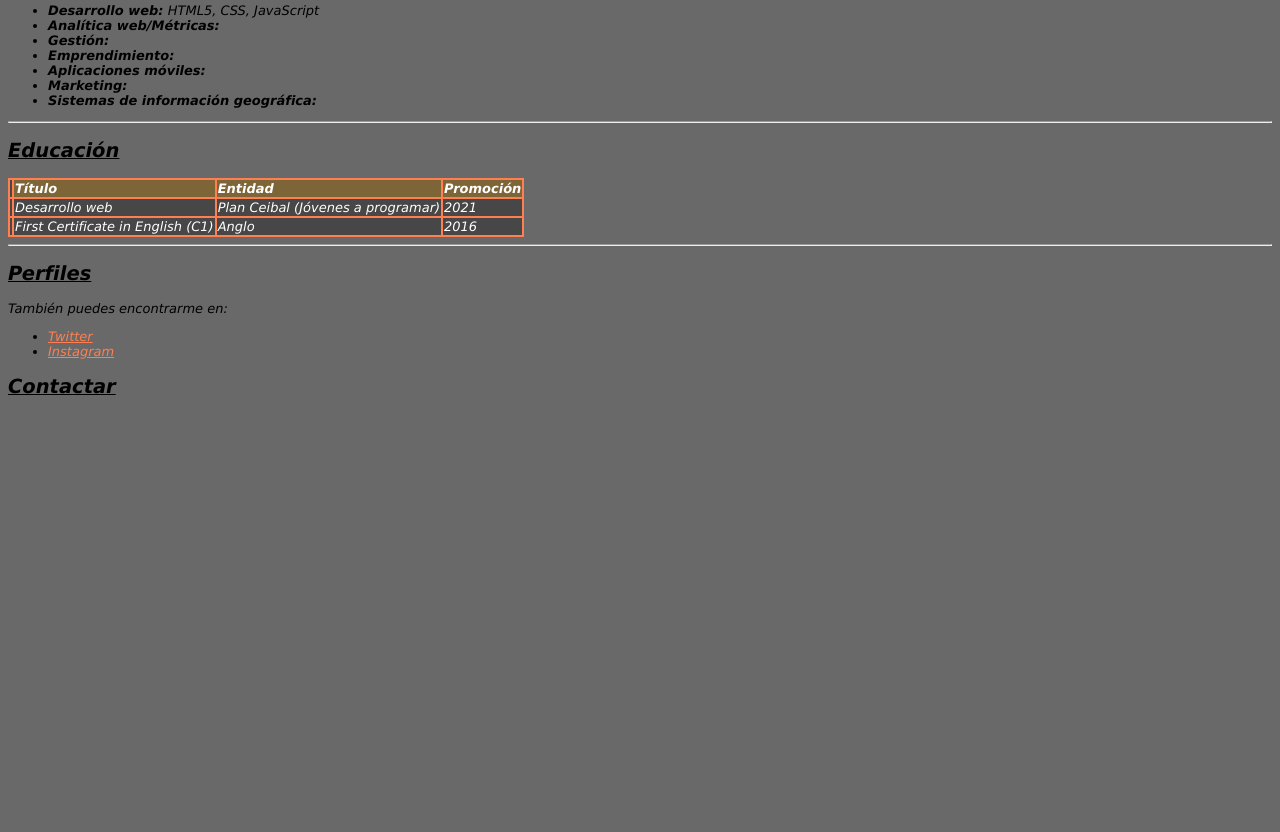
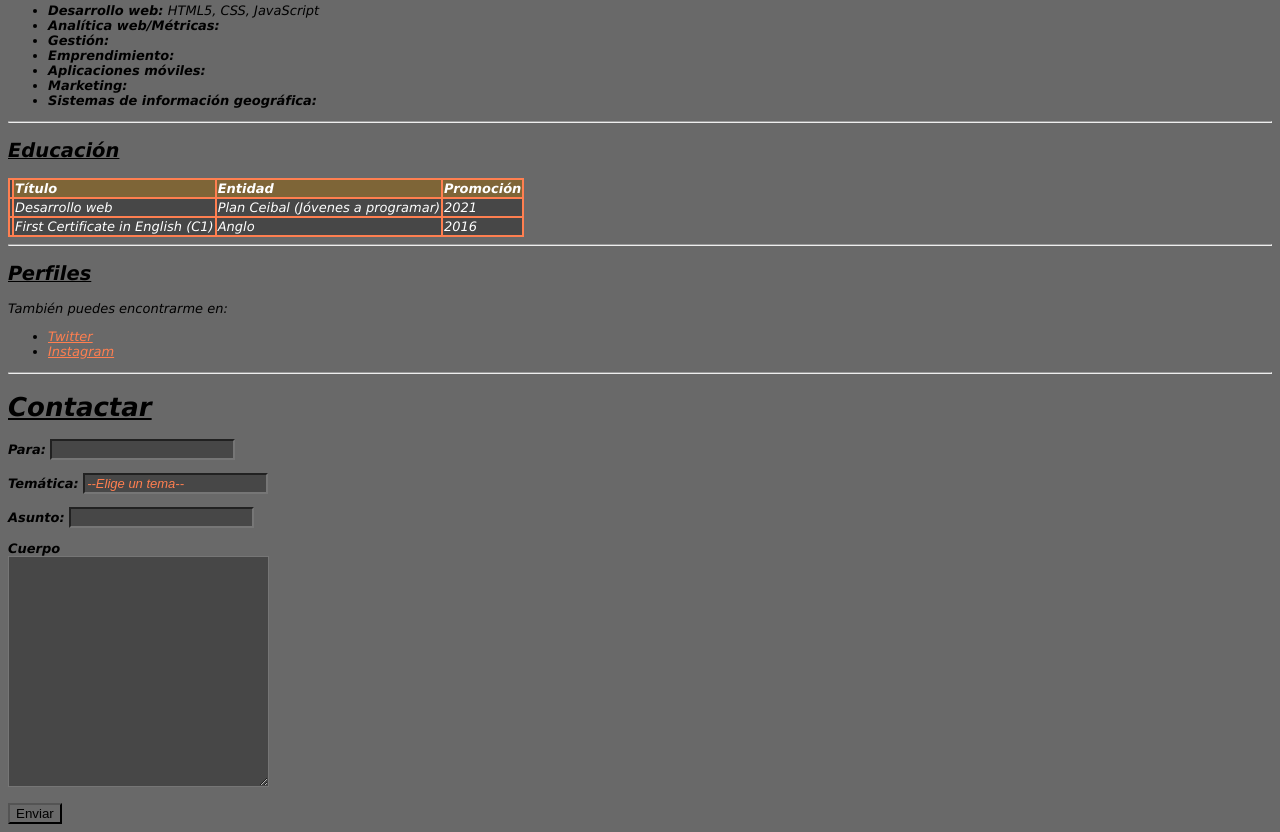
Before and after one commit to gabriel11f/Individual-cv, a plain HTML site: page index.html in a window 1280 px wide. Shown: the part 599-1431 px from the top of the page. Before the commit the page ends 1014 px from the top, so only its background shows below. Drawn offline with Linux system fonts and the light colour scheme.

Commit message:
Contact form added
Se agrega formulario de contacto y se modifican algunas propiedades de estilo en style.css

```diff
--- a/index.html
+++ b/index.html
@@ -108,6 +108,23 @@
         <li><a href="https://www.instagram.com/gabriel11fern" target="_blank">Instagram</a></li>
     </ul>
 
-    <h2 id="con">Contactar</h2>
+    <form id="con">
+        <hr>
+        <h1>Contactar</h1>
+        <p>Para: <input type="text" name="para" class="box"> </p>
+        <p> Temática: <input name="temática" list="browsers" placeholder="--Elige un tema--" class="box">
+            <datalist id="browsers">
+                <option value="Consulta">
+                <option value="Propuesta">
+                <option value="Reporte">
+                <option value="Otro">
+            </datalist>
+        </p>
+        <p>Asunto: <input type="text" name="asunto" class="box"></p>
+        <p>Cuerpo <br>
+            <textarea name="message" rows="15" cols="30" class="box"></textarea>
+        </p>
+        <input type="submit" value="Enviar">
 
+    </form>
 </body>
--- a/style.css
+++ b/style.css
@@ -43,3 +43,19 @@ td {
     max-height: 300px;
     max-width: 300px;
 }
+
+#con
+{
+    font-size: small;
+    font-weight: bold;
+}
+
+.box {
+    background-color: rgb(71, 71, 71);
+}
+
+::placeholder{
+    color: coral;
+    font-size: small;
+    font-style: italic;
+}
```
